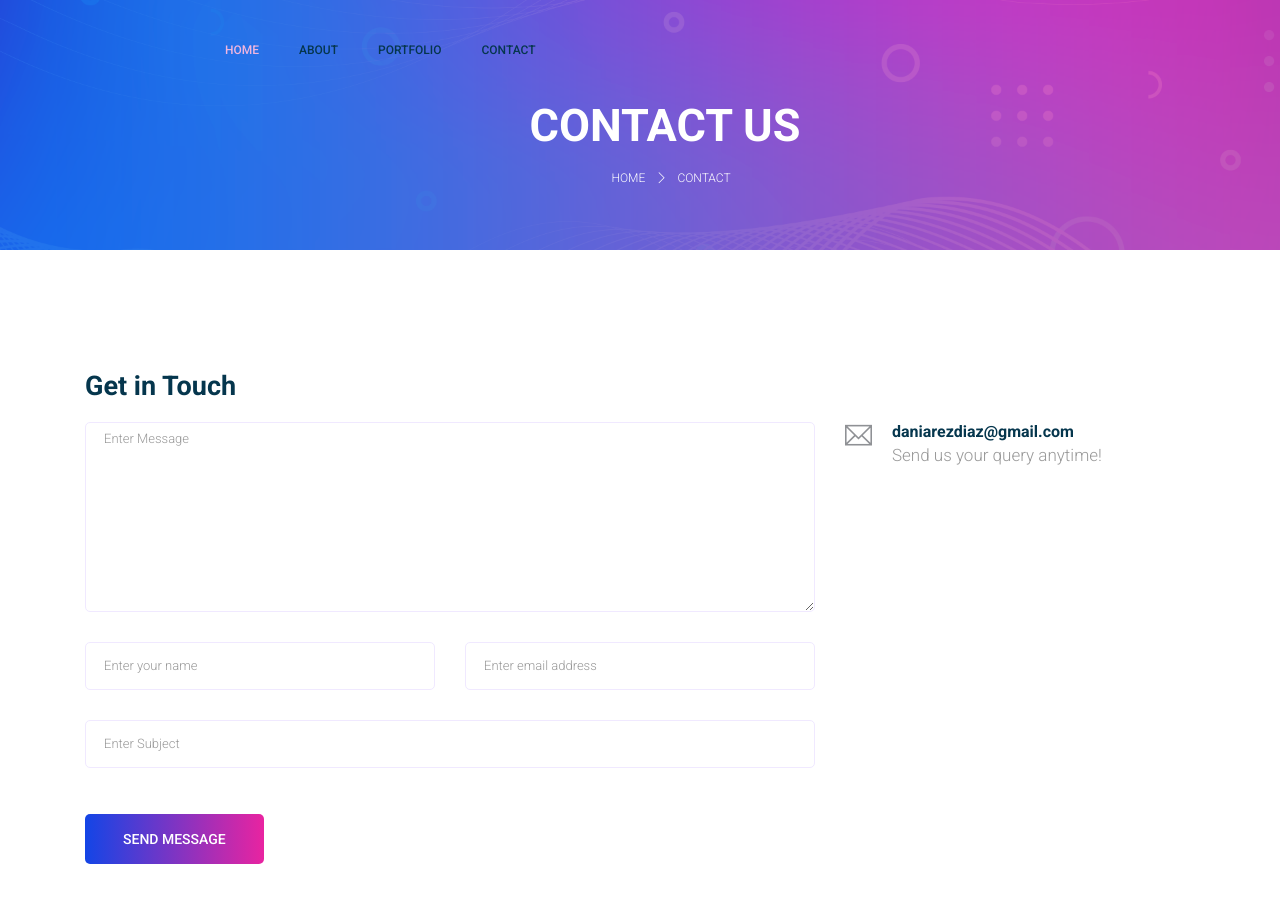
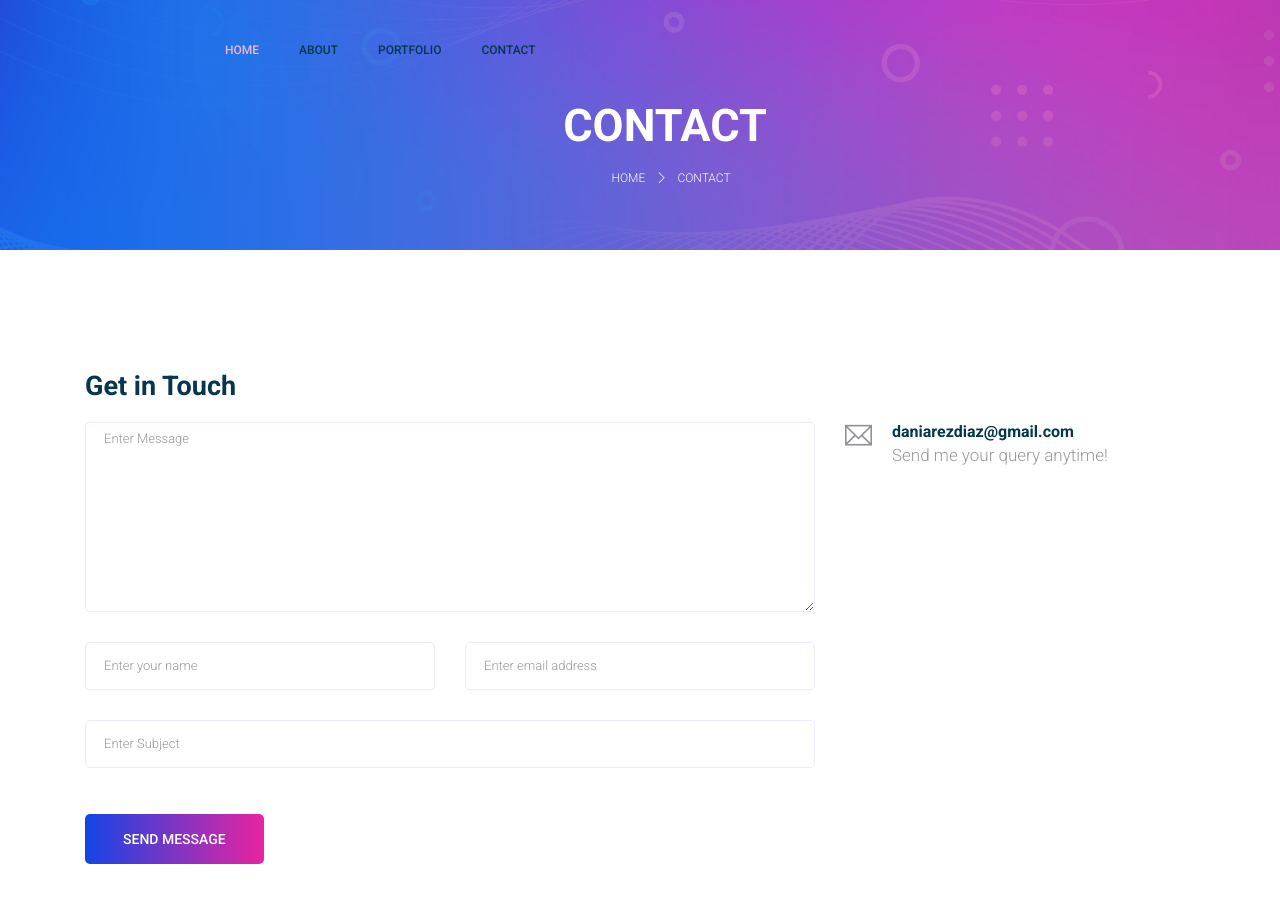
Before and after one commit to danieladov/danieladov.github.io, a plain HTML site: page contact.html in a window 1280 px wide. Shown: the top 897 px of the page. Drawn offline with Linux system fonts and the light colour scheme; some packages are replaced by stand-ins of ours.

Commit message:
Remove contact us

```diff
--- a/contact.html
+++ b/contact.html
@@ -55,7 +55,7 @@
       <div class="banner_inner d-flex align-items-center">
           <div class="container">
               <div class="banner_content text-center">
-                  <h2>Contact Us</h2>
+                  <h2>Contact</h2>
                   <div class="page_link">
                       <a href="index.html">Home</a>
                       <a href="contact.html">Contact</a>
@@ -119,7 +119,7 @@
             <span class="contact-info__icon"><i class="ti-email"></i></span>
             <div class="media-body">
               <h3><a href="mailto:daniarezdiaz@gmail.com">daniarezdiaz@gmail.com</a></h3>
-              <p>Send us your query anytime!</p>
+              <p>Send me your query anytime!</p>
             </div>
           </div>
         </div>
```
